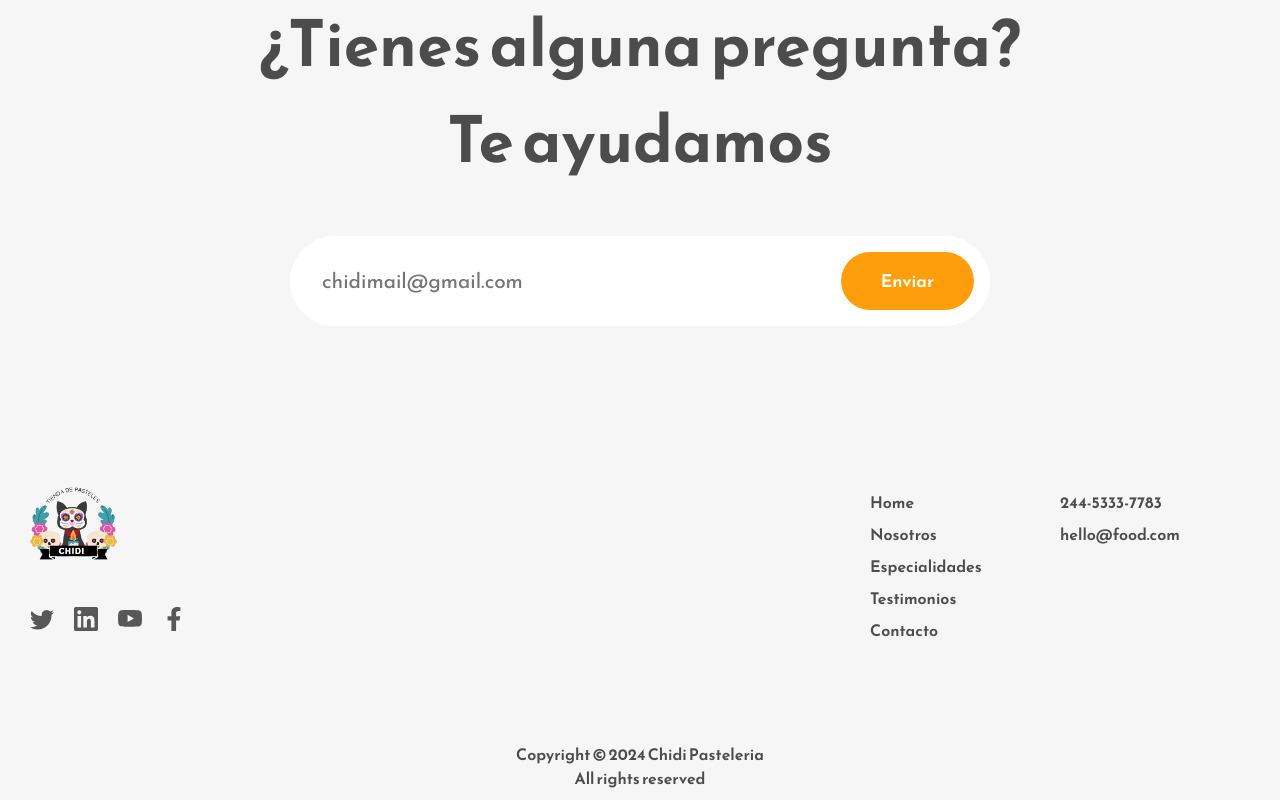
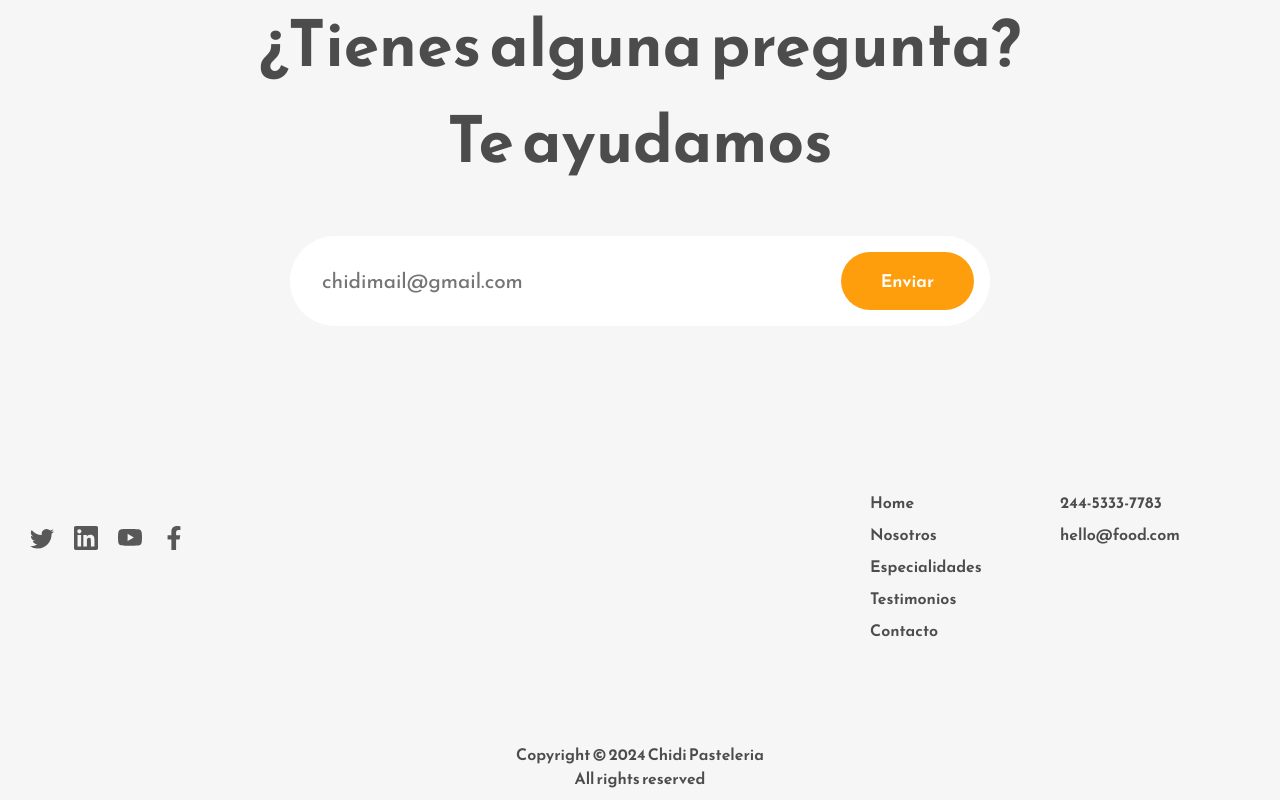
Before and after one commit to Danisole/chidi_pasteles, a React (Create React App) app: page / in a window 1280 px wide. Shown: the part 3839-4639 px from the top of the page. Built offline with nearby package versions, Linux system fonts and the light colour scheme.

Commit message:
logo footer

```diff
--- a/src/Components/Footer.js
+++ b/src/Components/Footer.js
@@ -1,5 +1,5 @@
 import React from "react";
-import Logo from '../assets/logo.png'
+// import Logo from '../assets/logo.png'
 import { BsTwitter } from "react-icons/bs";
 import { SiLinkedin } from "react-icons/si";
 import { BsYoutube } from "react-icons/bs";
@@ -11,7 +11,7 @@ const Footer = () => {
         <div className="footer-wrapper">
         <div className="footer-section-one">
             <div className="footer-logo-container">
-            <img src={Logo} alt="" />
+            {/* <img src={Logo} alt="" /> */}
             </div>
             <div className="footer-icons">
             <BsTwitter />
```
